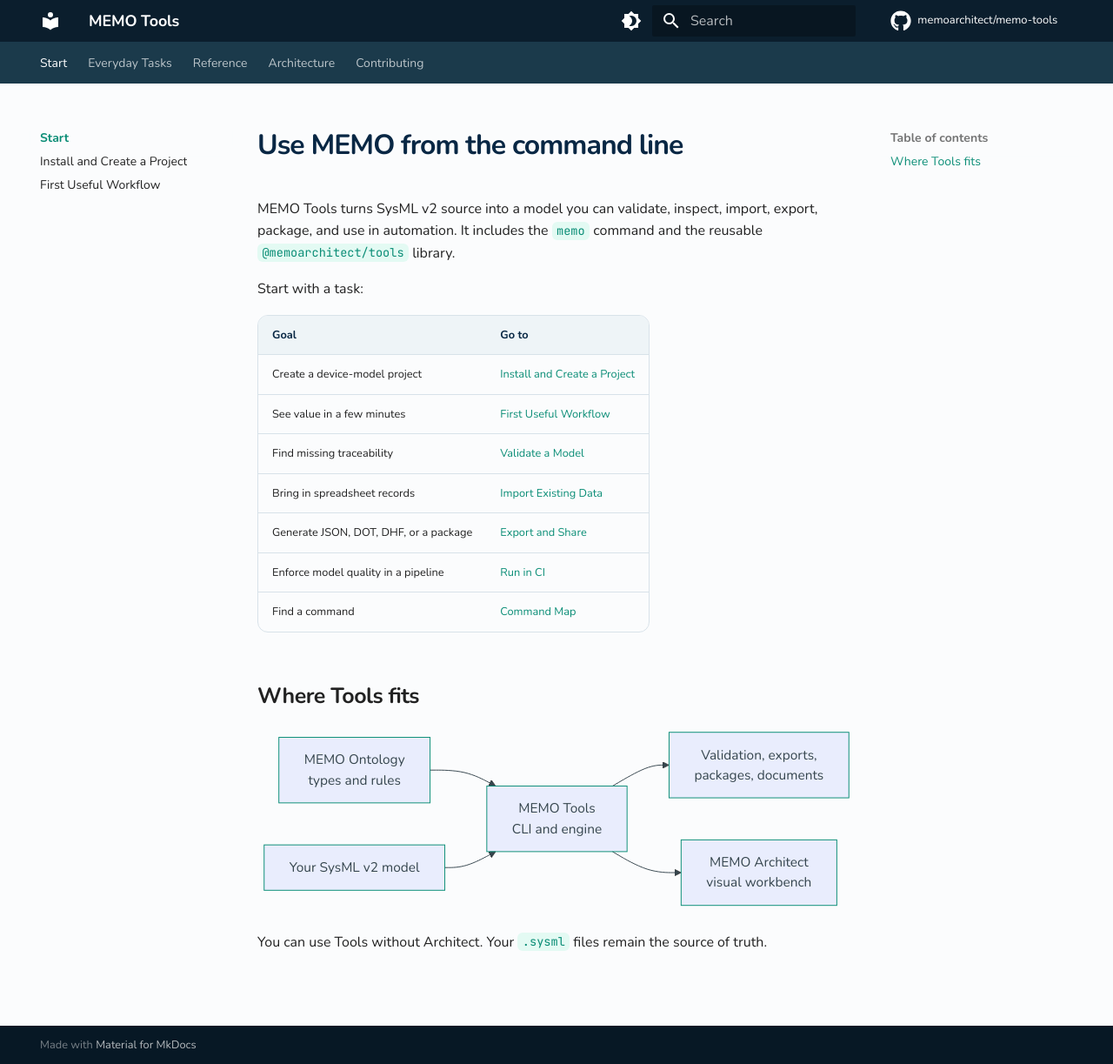
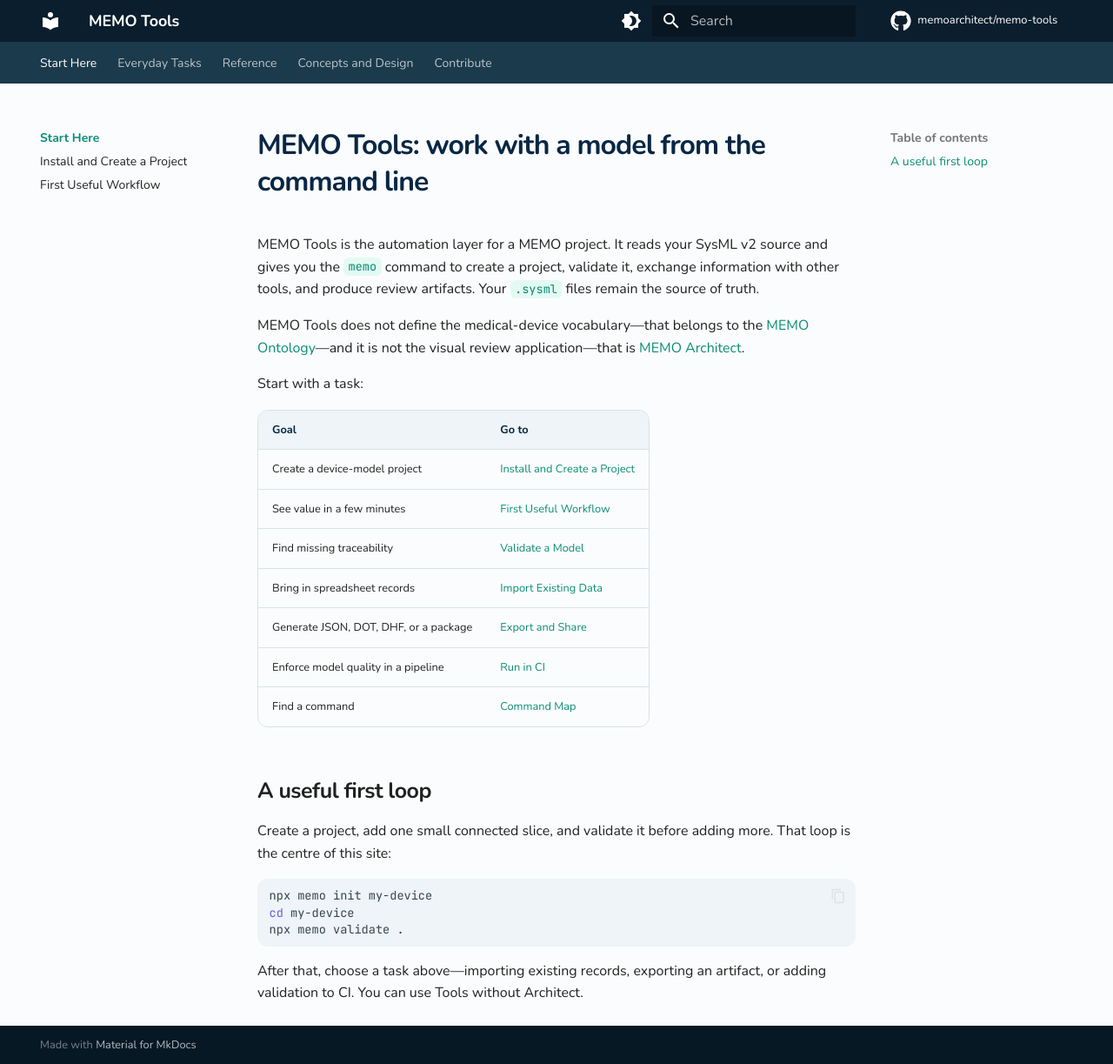
Before and after one commit to memoarchitect/memo-tools, an MkDocs documentation site: the page built from docs/index.md, in a window 1280 px wide and 1223 px high. Shown: the whole window at 87% size. Built offline with MkDocs 1.6.1 and Material for MkDocs 9.7.7, drawn with Linux system fonts in a browser that asks for light colours; comment, search, counter and statistics services are not loaded.

Commit message:
docs: refine tools product guide

````diff
--- a/docs/index.md
+++ b/docs/index.md
@@ -1,8 +1,13 @@
-# Use MEMO from the command line
+# MEMO Tools: work with a model from the command line
 
-MEMO Tools turns SysML v2 source into a model you can validate, inspect, import,
-export, package, and use in automation. It includes the `memo` command and the
-reusable `@memoarchitect/tools` library.
+MEMO Tools is the automation layer for a MEMO project. It reads your SysML v2
+source and gives you the `memo` command to create a project, validate it,
+exchange information with other tools, and produce review artifacts. Your
+`.sysml` files remain the source of truth.
+
+MEMO Tools does not define the medical-device vocabulary—that belongs to the
+[MEMO Ontology](https://github.com/memoarchitect/memo)—and it is not the visual
+review application—that is [MEMO Architect](https://github.com/memoarchitect/memo-architect).
 
 Start with a task:
 
@@ -16,15 +21,16 @@
 | Enforce model quality in a pipeline | [Run in CI](tasks/ci.md) |
 | Find a command | [Command Map](reference/commands.md) |
 
-## Where Tools fits
+## A useful first loop
 
-```mermaid
-flowchart LR
-    Ontology[MEMO Ontology<br/>types and rules] --> Tools[MEMO Tools<br/>CLI and engine]
-    Source[Your SysML v2 model] --> Tools
-    Tools --> Results[Validation, exports,<br/>packages, documents]
-    Tools --> Architect[MEMO Architect<br/>visual workbench]
+Create a project, add one small connected slice, and validate it before adding
+more. That loop is the centre of this site:
+
+```bash
+npx memo init my-device
+cd my-device
+npx memo validate .
 ```
 
-You can use Tools without Architect. Your `.sysml` files remain the source of
-truth.
+After that, choose a task above—importing existing records, exporting an
+artifact, or adding validation to CI. You can use Tools without Architect.
--- a/mkdocs.yml
+++ b/mkdocs.yml
@@ -59,8 +59,8 @@
 site_dir: site
 
 nav:
-  - Start:
-      - Overview: index.md
+  - Start Here:
+      - What MEMO Tools Is: index.md
       - Install and Create a Project: start/install.md
       - First Useful Workflow: start/first-workflow.md
   - Everyday Tasks:
@@ -72,6 +72,7 @@
       - Command Map: reference/commands.md
       - Project Configuration: reference/configuration.md
       - Library API: reference/library.md
-  - Architecture:
-      - How Tools Is Organized: architecture/index.md
-  - Contributing: contributing.md
+  - Concepts and Design:
+      - How Tools Turns Source into Review Artifacts: architecture/index.md
+  - Contribute:
+      - Contributing: contributing.md
````
Also changed, not shown: docs/architecture/index.md (+5 -23 lines).
